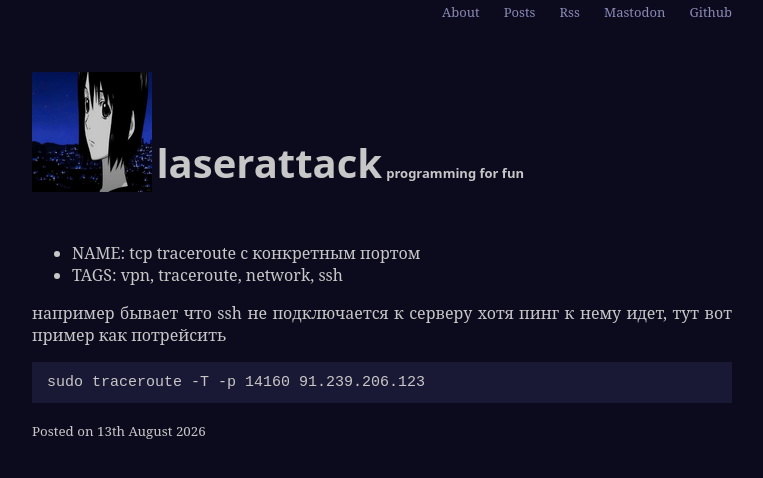
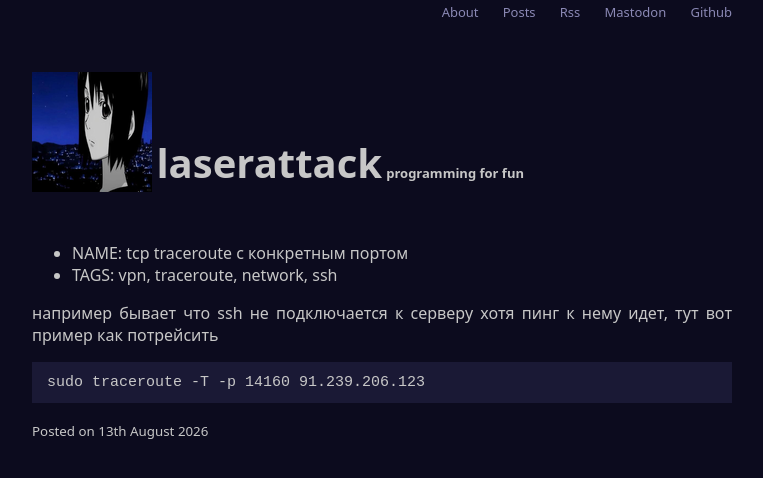
Before and after one commit to laserattack/laserattack.github.io, a Jekyll site: the page built from _posts/2026-08-13-tcp-port-traceroute.markdown, in a window 1280 px wide. Shown: the top 478 px of the page, without its empty margins (258-1021 px from the left). Built offline with Jekyll 4.4.1, drawn with Linux system fonts in a browser that asks for light colours.

Commit message:
change font

```diff
--- a/assets/page.css
+++ b/assets/page.css
@@ -1,5 +1,5 @@
 body {
-  font-family: 'Noto Serif', serif;
+  font-family: system-ui, sans-serif;
   text-align: justify;
   max-width: 700px;
   margin: 50px;
```
